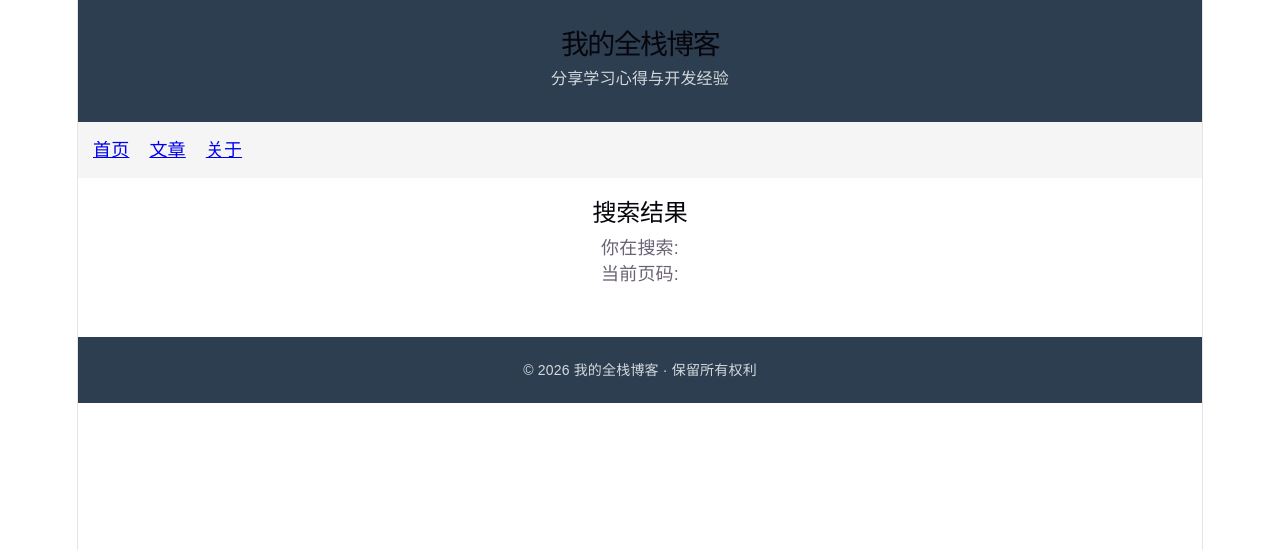
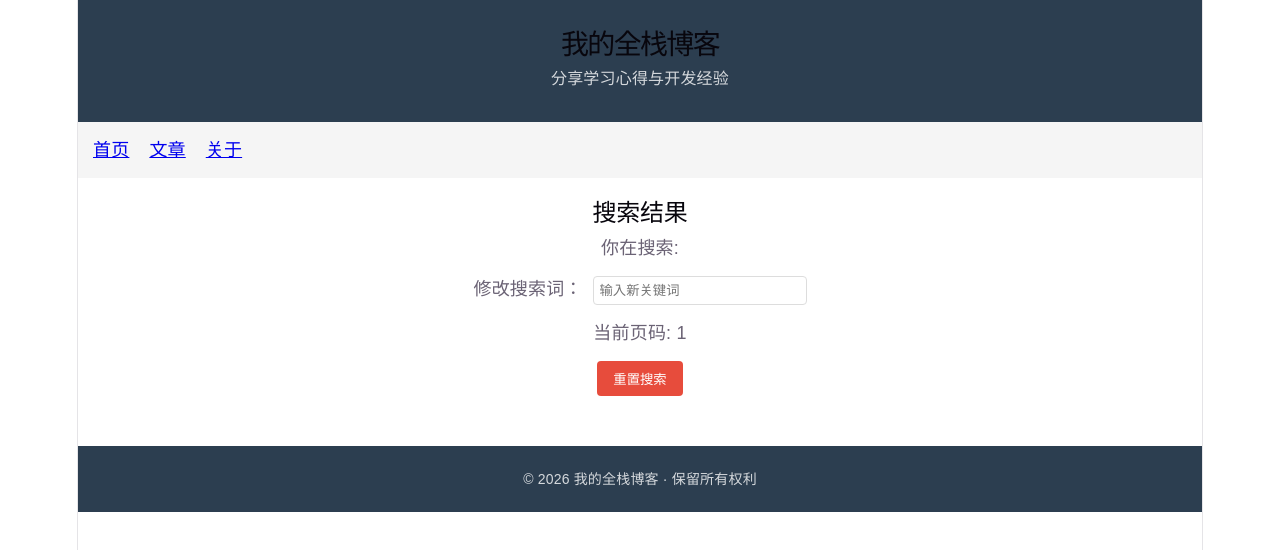
Before and after one commit to poiuyttt/blog, a Vue app in the folder blog-frontend/: page /search in a window 1280 px wide. Shown: the top 550 px of the page. Built offline with nearby package versions, Linux system fonts and the light colour scheme.

Commit message:
feat: 添加搜索状态管理功能

```diff
--- /dev/null
+++ b/blog-frontend/src/stores/search.ts
@@ -0,0 +1,37 @@
+import { ref } from "vue";
+import { defineStore } from "pinia";
+
+export const useSearchStore = defineStore(
+  "search",
+  () => {
+    const keyword = ref<string>("");
+    const page = ref<number>(1);
+
+    function setKeyword(newKeyword: string): void {
+      keyword.value = newKeyword;
+    }
+
+    function setPage(newPage: number): void {
+      page.value = newPage;
+    }
+
+    function reset(): void {
+      keyword.value = "";
+      page.value = 1;
+    }
+
+    return {
+      keyword,
+      page,
+      setKeyword,
+      setPage,
+      reset,
+    };
+  },
+  {
+    persist: {
+      key: "search-store",
+      paths: ["keyword"],
+    },
+  },
+);
--- a/blog-frontend/src/views/HomePage.vue
+++ b/blog-frontend/src/views/HomePage.vue
@@ -3,12 +3,14 @@ import { useCounterStore } from "../stores/counter";
 import { ref, onMounted } from "vue";
 import { getPosts, type Post } from "../api/posts";
 import { useRouter } from "vue-router";
+import { useSearchStore } from "../stores/search";
 
 const counterStore = useCounterStore();
 
 const posts = ref<Post[]>([]);
 
 const router = useRouter();
+const searchStore = useSearchStore();
 
 const searchKeyword = ref<string>("");
 
@@ -17,10 +19,9 @@ function goToSearch(): void {
     alert("请输入搜索关键字");
     return;
   }
-  router.push({
-    path: "/search",
-    query: { keyword: searchKeyword.value, page: 1 },
-  });
+  searchStore.setKeyword(searchKeyword.value);
+  searchStore.setPage(1);
+  router.push("/search");
 }
 
 onMounted(async () => {
--- a/blog-frontend/src/views/SearchPage.vue
+++ b/blog-frontend/src/views/SearchPage.vue
@@ -1,17 +1,60 @@
 <script setup lang="ts">
 import { useRoute } from "vue-router";
+import { useSearchStore } from "../stores/search";
 
 const route = useRoute();
-
-const keyword = route.query.keyword as string;
-const page = route.query.page as string;
+const searchStore = useSearchStore();
+/* const keyword = route.query.keyword as string;
+const page = route.query.page as string; */
 </script>
 <template>
   <div>
     <h2>搜索结果</h2>
     <p>
-      你在搜索:<strong> {{ keyword }}</strong>
+      你在搜索:<strong> {{ searchStore.keyword }}</strong>
     </p>
-    <p>当前页码: {{ page }}</p>
+    <div class="update-keyword">
+      <label>修改搜索词：</label>
+      <input
+        :value="searchStore.keyword"
+        @input="
+          searchStore.setKeyword(($event.target as HTMLInputElement).value)
+        "
+        placeholder="输入新关键词"
+      />
+    </div>
+    <p>当前页码: {{ searchStore.page }}</p>
+    <p v-if="searchStore.keyword" class="persist-hint"></p>
+    <p v-else class="persost-hint"></p>
+    <button @click="searchStore.reset()" class="reset-btn">重置搜索</button>
   </div>
 </template>
+<style scoped>
+.update-keyword {
+  margin: 15px 0;
+}
+.update-keyword input {
+  padding: 6px;
+  width: 200px;
+  margin-left: 10px;
+  border: 1px solid #ddd;
+  border-radius: 4px;
+}
+.persist-hint {
+  color: #888;
+  font-size: 14px;
+  margin-top: 15px;
+}
+.reset-btn {
+  padding: 8px 16px;
+  background-color: #e74c3c;
+  color: white;
+  border: none;
+  border-radius: 4px;
+  cursor: pointer;
+  margin-top: 15px;
+}
+.reset-btn:hover {
+  background-color: #c0392b;
+}
+</style>
```
